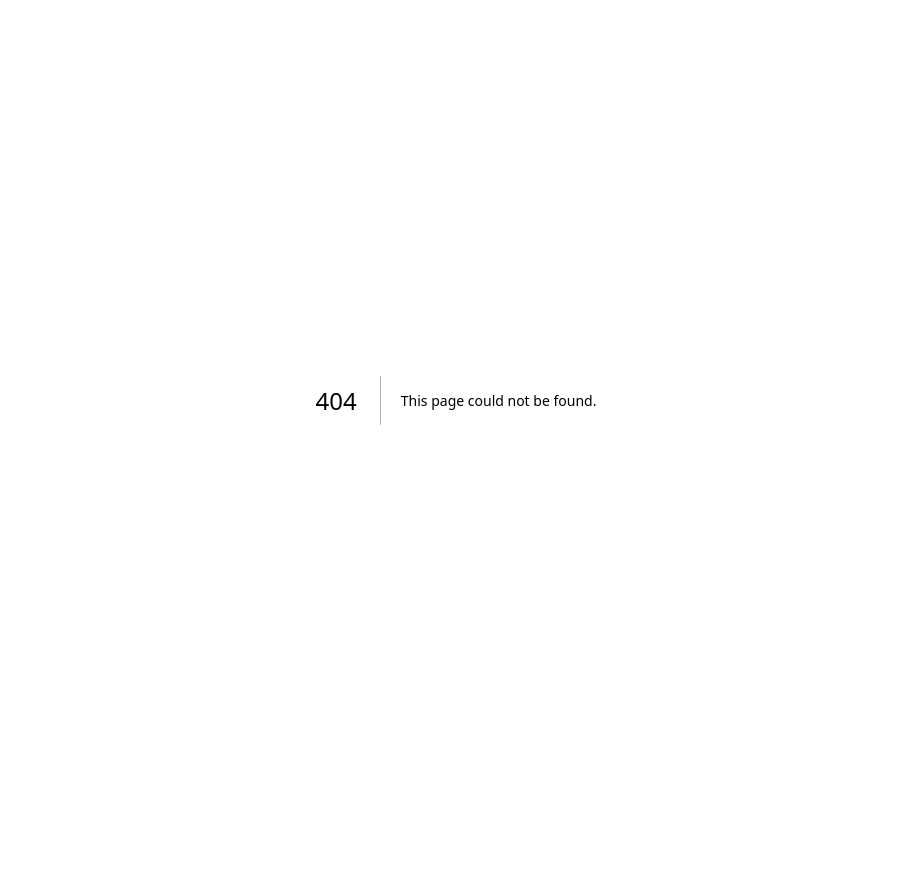
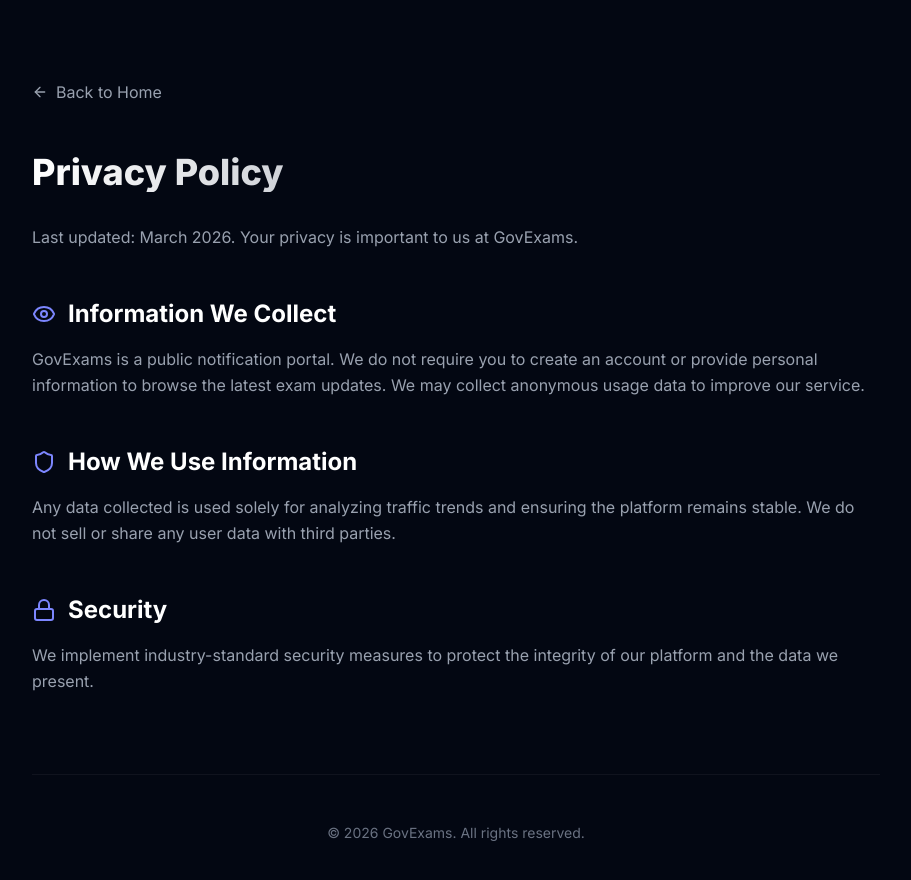
Before and after one commit to chiragkdarji/rizz-jobs, a Next.js app in the folder exam-portal/: page /privacy in a window 1280 px wide. Before the commit this address had no page. Shown: the top 880 px of the page, without its empty margins (184-1095 px from the left). Before the commit the page ends 800 px from the top, so only its background shows below. Built offline with nearby package versions, Linux system fonts and the light colour scheme.

Commit message:
UI: Complete rebranding to GovExams, removed AI/SEO mentions, fixed functionality

```diff
--- a/exam-portal/src/app/page.tsx
+++ b/exam-portal/src/app/page.tsx
@@ -35,6 +35,8 @@ export default function Home() {
   const [notifications, setNotifications] = useState<Notification[]>([]);
   const [loading, setLoading] = useState(true);
   const [search, setSearch] = useState("");
+  const [activeTab, setActiveTab] = useState("All Updates");
+  const [showNotifications, setShowNotifications] = useState(false);
 
   useEffect(() => {
     async function fetchNotifications() {
@@ -56,10 +58,31 @@ export default function Home() {
     fetchNotifications();
   }, []);
 
-  const filtered = notifications.filter(n =>
-    n.title.toLowerCase().includes(search.toLowerCase()) ||
-    n.source.toLowerCase().includes(search.toLowerCase())
-  );
+  const formatDate = (dateStr: string | null) => {
+    if (!dateStr || dateStr === "TBA" || dateStr === "To be notified") return dateStr || "N/A";
+    try {
+      const d = new Date(dateStr);
+      if (isNaN(d.getTime())) return dateStr;
+      return `${d.getDate().toString().padStart(2, '0')}/${(d.getMonth() + 1).toString().padStart(2, '0')}/${d.getFullYear()}`;
+    } catch {
+      return dateStr;
+    }
+  };
+
+  const filtered = notifications.filter(n => {
+    // Search Filter
+    const matchesSearch = n.title.toLowerCase().includes(search.toLowerCase()) ||
+      n.ai_summary.toLowerCase().includes(search.toLowerCase());
+
+    if (!matchesSearch) return false;
+
+    // Tab Filter
+    if (activeTab === "Application Open") return n.deadline && n.deadline !== "TBA" && n.deadline !== "To be notified";
+    if (activeTab === "Exam Dates") return n.exam_date && n.exam_date !== "To be notified" && n.exam_date !== "TBA";
+    if (activeTab === "Results") return n.title.toLowerCase().includes("result") || n.ai_summary.toLowerCase().includes("result");
+
+    return true;
+  });
 
   return (
     <div className="min-h-screen bg-[#030712] text-white font-sans selection:bg-indigo-500/30">
@@ -78,24 +101,44 @@ export default function Home() {
             </div>
             <div>
               <p className="text-xl font-bold tracking-tight bg-gradient-to-r from-white to-gray-400 bg-clip-text text-transparent">
-                GovExam.ai
+                GovExams
               </p>
               <p className="text-[10px] text-indigo-400 uppercase tracking-[0.2em] font-semibold">
-                Autonomous Updates
+                Daily Job Updates
               </p>
             </div>
           </div>
 
           <nav className="hidden md:flex items-center gap-8 text-sm font-medium text-gray-400">
-            <a href="#" className="hover:text-white transition-colors">Latest Exams</a>
-            <a href="#" className="hover:text-white transition-colors">Deadlines</a>
-            <a href="#" className="hover:text-white transition-colors">Resources</a>
+            <button onClick={() => { setActiveTab("All Updates"); window.scrollTo({ top: 400, behavior: 'smooth' }); }} className="hover:text-white transition-colors">Latest Exams</button>
+            <button onClick={() => { setActiveTab("Application Open"); window.scrollTo({ top: 400, behavior: 'smooth' }); }} className="hover:text-white transition-colors">Deadlines</button>
+            <button onClick={() => { setActiveTab("Results"); window.scrollTo({ top: 400, behavior: 'smooth' }); }} className="hover:text-white transition-colors">Resources</button>
           </nav>
 
-          <button className="relative p-2 rounded-full bg-white/5 border border-white/10 hover:bg-white/10 transition-all group" aria-label="Notifications">
+          <div className="relative">
+            <button
+              onClick={() => setShowNotifications(!showNotifications)}
+              className="relative p-2 rounded-full bg-white/5 border border-white/10 hover:bg-white/10 transition-all group"
+              aria-label="Notifications"
+            >
               <Bell className="w-5 h-5 text-gray-300 group-hover:text-white" />
               <span className="absolute top-2 right-2 w-2 h-2 bg-indigo-500 rounded-full border-2 border-gray-950" />
             </button>
+
+            {showNotifications && (
+              <div className="absolute right-0 mt-3 w-80 bg-[#0d111c] border border-white/10 rounded-2xl p-4 shadow-2xl z-50">
+                <h3 className="text-sm font-bold mb-3">Recent Notifications</h3>
+                <div className="space-y-3 max-h-60 overflow-y-auto">
+                  {notifications.slice(0, 5).map(n => (
+                    <div key={n.id} className="text-xs p-2 rounded-lg hover:bg-white/5 border border-transparent hover:border-white/5 cursor-pointer">
+                      <p className="text-gray-200 line-clamp-1">{n.title}</p>
+                      <p className="text-gray-500 mt-1">{formatDate(n.created_at)}</p>
+                    </div>
+                  ))}
+                </div>
+              </div>
+            )}
+          </div>
         </div>
       </header>
 
@@ -110,13 +153,13 @@ export default function Home() {
             <div className="max-w-2xl">
               <div className="inline-flex items-center gap-2 px-3 py-1 rounded-full bg-indigo-500/10 border border-indigo-500/20 text-indigo-400 text-xs font-medium mb-6">
                 <Sparkles className="w-3 h-3" />
-                <span>100% Automated Intelligence</span>
+                <span>100% Job Intelligence</span>
               </div>
               <h1 className="text-4xl md:text-6xl font-extrabold tracking-tight mb-6">
                 Real-time <span className="text-transparent bg-clip-text bg-gradient-to-r from-indigo-400 via-purple-400 to-pink-400">Government Exam</span> Alerts.
               </h1>
               <p className="text-lg text-gray-400 leading-relaxed font-light">
-                Never miss an update. Our AI agents monitor hundreds of official portals 24/7, providing you with verified, structured, and instant notifications.
+                Verified, structured, and instant notifications from official portals. Stay ahead with the latest recruitment updates across India.
               </p>
             </div>
 
@@ -137,8 +180,11 @@ export default function Home() {
 
         {/* Content Tabs */}
         <div className="flex items-center gap-4 mb-8 overflow-x-auto pb-2 scrollbar-hide">
-          {["All Updates", "Application Open", "Exam Dates", "Results"].map((tab, i) => (
-            <button key={tab} className={`px-5 py-2.5 rounded-full text-sm font-medium whitespace-nowrap transition-all ${i === 0 ? "bg-indigo-600 text-white shadow-lg shadow-indigo-600/20" : "bg-white/5 text-gray-400 border border-white/5 hover:bg-white/10"
+          {["All Updates", "Application Open", "Exam Dates", "Results"].map((tab) => (
+            <button
+              key={tab}
+              onClick={() => setActiveTab(tab)}
+              className={`px-5 py-2.5 rounded-full text-sm font-medium whitespace-nowrap transition-all ${activeTab === tab ? "bg-indigo-600 text-white shadow-lg shadow-indigo-600/20" : "bg-white/5 text-gray-400 border border-white/5 hover:bg-white/10"
                 }`}>
               {tab}
             </button>
@@ -157,16 +203,15 @@ export default function Home() {
               filtered.map((item) => (
                 <article
                   key={item.id}
-                  className="group relative bg-[#0d111c] border border-white/5 rounded-3xl p-6 hover:bg-[#111827] hover:border-white/10 transition-all duration-300"
+                  className="group relative bg-[#0d111c] border border-white/5 rounded-3xl p-6 hover:bg-[#111827] hover:border-white/10 transition-all duration-300 flex flex-col justify-between"
                 >
-                  <StructuredData data={item} />
                   <div className="flex items-start justify-between mb-4">
                     <div className="flex items-center gap-2 px-2 py-1 rounded-md bg-white/5 border border-white/10">
                       <Globe className="w-3 h-3 text-indigo-400" />
-                      <span className="text-[10px] font-bold uppercase tracking-wider text-gray-400">{item.source}</span>
+                      <span className="text-[10px] font-bold uppercase tracking-wider text-gray-400">Direct Update</span>
                     </div>
                     <time className="text-xs text-gray-500 font-medium">
-                      {new Date(item.created_at).toLocaleDateString()}
+                      {formatDate(item.created_at)}
                     </time>
                   </div>
 
@@ -178,14 +223,14 @@ export default function Home() {
                     {item.ai_summary}
                   </p>
 
-                  {/* AEO Block: Direct Answer for Search Engines */}
+                  {/* Highlights Block */}
                   {item.direct_answer && (
                     <div className="mb-6 p-4 rounded-2xl bg-indigo-500/5 border border-indigo-500/10">
                       <div className="flex items-center gap-2 mb-2">
                         <CheckCircle2 className="w-3 h-3 text-indigo-400" />
-                        <span className="text-[10px] font-bold uppercase tracking-widest text-indigo-400">Quick Info (AEO)</span>
+                        <span className="text-[10px] font-bold uppercase tracking-widest text-indigo-400">Key Highlights</span>
                       </div>
-                      <div className="text-xs text-gray-300 space-y-2 font-light italic">
+                      <div className="text-xs text-gray-300 space-y-2 font-light">
                         {(() => {
                           let text = item.direct_answer;
                           // Handle stringified JSON from the scraper if it exists
@@ -207,19 +252,20 @@ export default function Home() {
                     </div>
                   )}
 
+                  <div className="mt-auto">
                     <div className="grid grid-cols-2 gap-4 mb-6">
                       <div className="p-3 rounded-2xl bg-white/[0.02] border border-white/5">
                         <p className="text-[10px] text-gray-500 uppercase font-bold mb-1">Exam Date</p>
-                      <p className="text-xs font-semibold text-gray-300">{item.exam_date || "To be notified"}</p>
+                        <p className="text-xs font-semibold text-gray-300">{formatDate(item.exam_date)}</p>
                       </div>
                       <div className="p-3 rounded-2xl bg-white/[0.02] border border-white/5">
                         <p className="text-[10px] text-gray-500 uppercase font-bold mb-1">Apply By</p>
-                      <p className="text-xs font-semibold text-pink-400">{item.deadline || "TBA"}</p>
+                        <p className="text-xs font-semibold text-pink-400">{formatDate(item.deadline)}</p>
                       </div>
                     </div>
 
                     <a
-                    href={item.link}
+                      href={item.link && item.link.startsWith("http") ? item.link : `https://www.google.com/search?q=${encodeURIComponent(item.title + " notification")}`}
                       target="_blank"
                       rel="noopener noreferrer"
                       className="flex items-center justify-center gap-2 w-full py-3 h-12 rounded-2xl bg-white/5 border border-white/10 text-sm font-semibold hover:bg-white text-gray-300 hover:text-gray-950 transition-all"
@@ -227,6 +273,7 @@ export default function Home() {
                       View Official Notice
                       <ExternalLink className="w-4 h-4" />
                     </a>
+                  </div>
                 </article>
               ))
             ) : (
@@ -235,7 +282,7 @@ export default function Home() {
                   <Bell className="w-8 h-8 text-gray-600" />
                 </div>
                 <h3 className="text-xl font-bold text-gray-400">No updates found</h3>
-                <p className="text-gray-500 max-w-xs mx-auto mt-2">Try adjusting your search or check back later for automated updates.</p>
+                <p className="text-gray-500 max-w-xs mx-auto mt-2">Try adjusting your search or check back later for updates.</p>
               </div>
             )}
           </AnimatePresence>
@@ -246,12 +293,11 @@ export default function Home() {
       <footer className="mt-20 border-t border-white/5 py-12 px-6">
         <div className="max-w-7xl mx-auto flex flex-col md:flex-row items-center justify-between gap-6">
           <p className="text-sm text-gray-500">
-            © 2026 GovExam.ai • Built for 100% Automation & SEO/AEO Excellence
+            © 2026 GovExams
           </p>
           <div className="flex items-center gap-6 text-sm text-gray-500">
-            <a href="#" className="hover:text-white transition-colors">Twitter</a>
-            <a href="#" className="hover:text-white transition-colors">Telegram Alerts</a>
-            <a href="#" className="hover:text-white transition-colors">Privacy</a>
+            <a href="https://t.me/your_gov_exams_bot" target="_blank" rel="noopener noreferrer" className="hover:text-white transition-colors">Telegram Alerts</a>
+            <a href="/privacy" className="hover:text-white transition-colors">Privacy</a>
           </div>
         </div>
       </footer>
--- /dev/null
+++ b/exam-portal/src/app/privacy/page.tsx
@@ -0,0 +1,60 @@
+import React from 'react';
+import { ArrowLeft, Shield, Lock, Eye } from 'lucide-react';
+import Link from 'next/link';
+
+export default function PrivacyPage() {
+    return (
+        <div className="min-h-screen bg-[#030712] text-white font-sans selection:bg-indigo-500/30">
+            <div className="max-w-4xl mx-auto px-6 py-20">
+                <Link href="/" className="inline-flex items-center gap-2 text-gray-400 hover:text-white mb-12 transition-colors">
+                    <ArrowLeft className="w-4 h-4" />
+                    Back to Home
+                </Link>
+
+                <h1 className="text-4xl font-extrabold mb-8 bg-gradient-to-r from-white to-gray-500 bg-clip-text text-transparent">
+                    Privacy Policy
+                </h1>
+
+                <p className="text-gray-400 mb-12 leading-relaxed">
+                    Last updated: March 2026. Your privacy is important to us at GovExams.
+                </p>
+
+                <div className="space-y-12">
+                    <section>
+                        <div className="flex items-center gap-3 mb-4">
+                            <Eye className="w-6 h-6 text-indigo-400" />
+                            <h2 className="text-2xl font-bold">Information We Collect</h2>
+                        </div>
+                        <p className="text-gray-400 leading-relaxed">
+                            GovExams is a public notification portal. We do not require you to create an account or provide personal information to browse the latest exam updates. We may collect anonymous usage data to improve our service.
+                        </p>
+                    </section>
+
+                    <section>
+                        <div className="flex items-center gap-3 mb-4">
+                            <Shield className="w-6 h-6 text-indigo-400" />
+                            <h2 className="text-2xl font-bold">How We Use Information</h2>
+                        </div>
+                        <p className="text-gray-400 leading-relaxed">
+                            Any data collected is used solely for analyzing traffic trends and ensuring the platform remains stable. We do not sell or share any user data with third parties.
+                        </p>
+                    </section>
+
+                    <section>
+                        <div className="flex items-center gap-3 mb-4">
+                            <Lock className="w-6 h-6 text-indigo-400" />
+                            <h2 className="text-2xl font-bold">Security</h2>
+                        </div>
+                        <p className="text-gray-400 leading-relaxed">
+                            We implement industry-standard security measures to protect the integrity of our platform and the data we present.
+                        </p>
+                    </section>
+                </div>
+
+                <footer className="mt-20 pt-12 border-t border-white/5 text-center text-sm text-gray-500">
+                    © 2026 GovExams. All rights reserved.
+                </footer>
+            </div>
+        </div>
+    );
+}
```
Also changed, not shown: 1 other file (tests, documents, lock files or other folders). Lines whose indentation alone changed are shown as unchanged.
